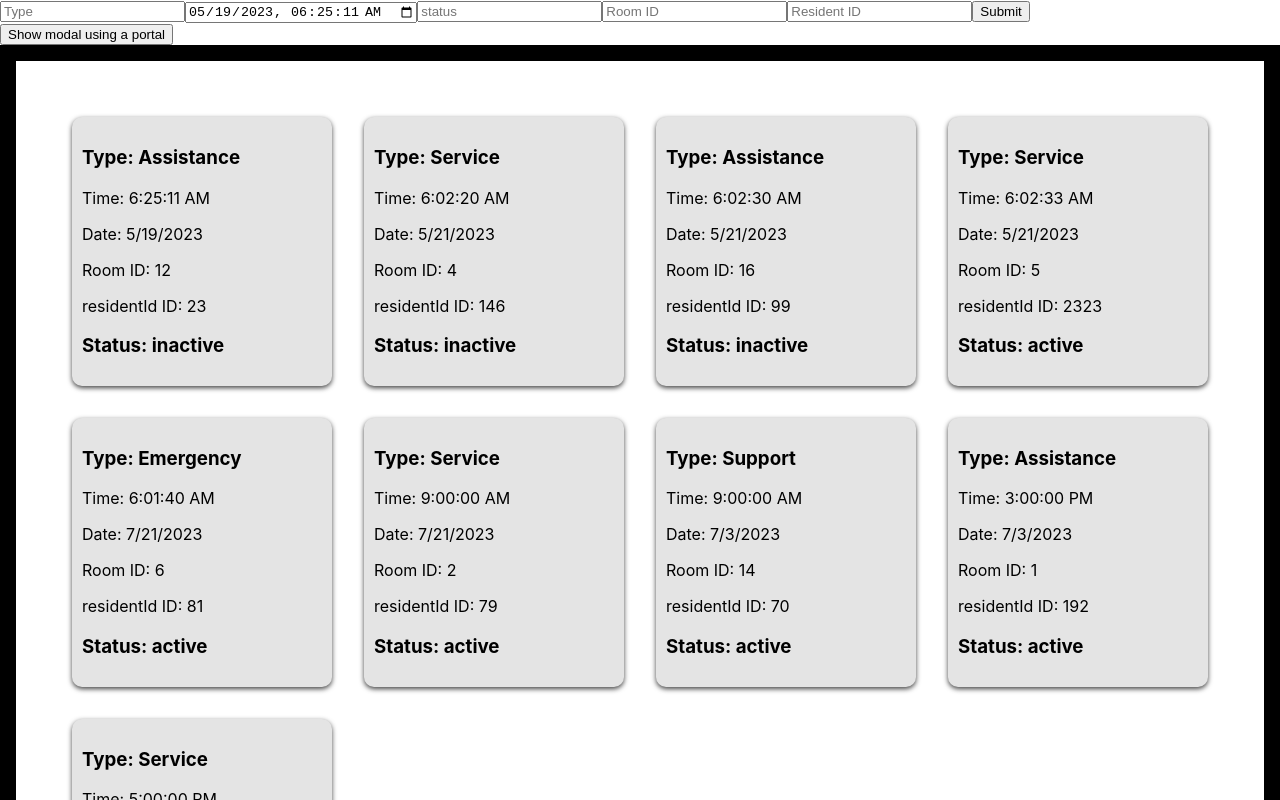
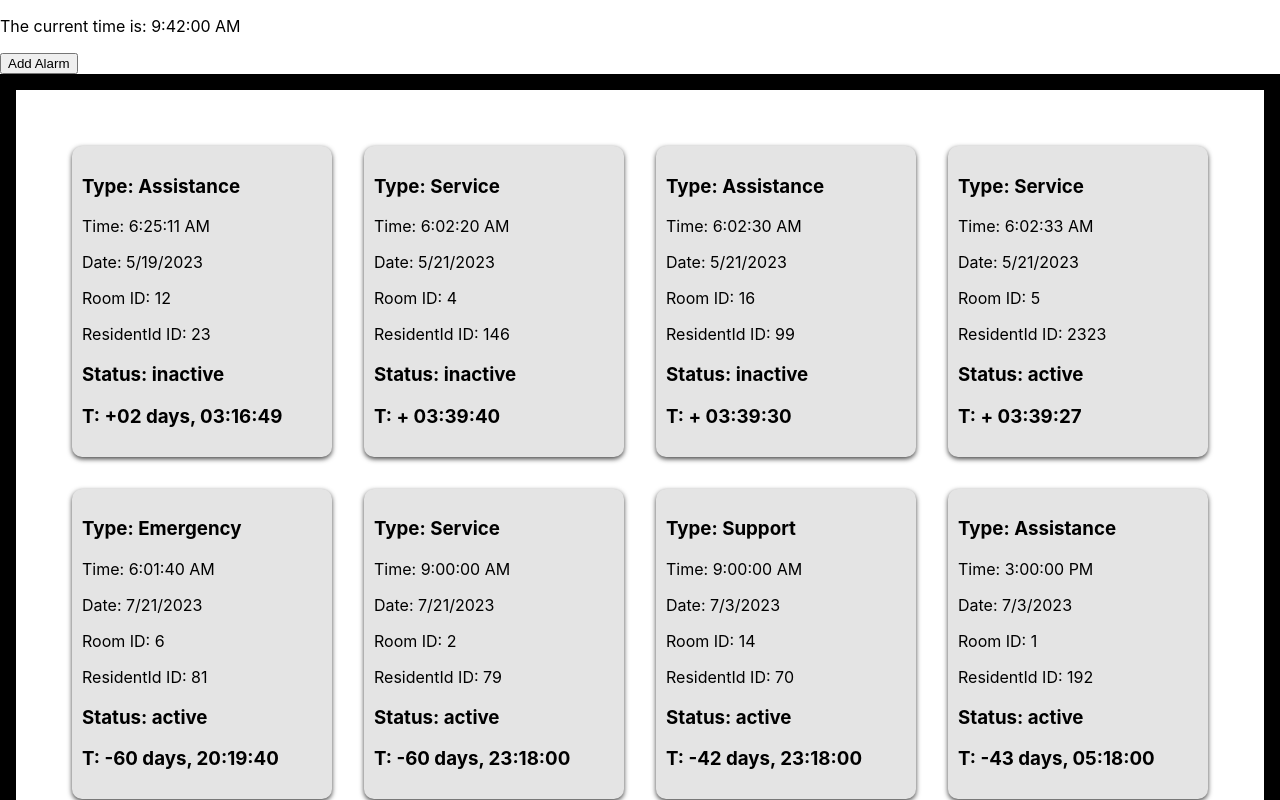
Before and after one commit to vjohndo/event-alarms, a React (Create React App) app in the folder ui/: page / in a window 1280 px wide. Shown: the top 800 px of the page. Built offline with nearby package versions, Linux system fonts and the light colour scheme.

Commit message:
[FEAT] countdown timers

```diff
--- a/ui/src/App.css
+++ b/ui/src/App.css
@@ -34,6 +34,7 @@
 
 .modal {
   display: flex;
+  flex-direction: column;
   justify-content: space-evenly;
   align-items: center;
   box-shadow: rgba(100, 100, 111, 0.3) 0px 7px 29px 0px;
@@ -47,3 +48,8 @@
   left: calc(50% - 125px);
   bottom: 70px;
 }
+
+.alarm-form {
+  display: flex;
+  flex-direction: column;
+}
--- a/ui/src/App.jsx
+++ b/ui/src/App.jsx
@@ -1,27 +1,37 @@
-import { useState } from 'react';
+import { useState, useEffect } from 'react';
 import './App.css';
 import alarmMocks from './mock-data/alarmMocks';
 import Alarms from './components/Alarms';
-import PortalExample from './components/Portal';
-import AddForm from './components/AddForm';
+import Portal from './components/Portal';
 
 function App() {
+  const [uniqueId, setUniqueId] = useState(10);
   const [alarms, setAlarms] = useState([...alarmMocks]);
+  const [time, setTime] = useState(new Date());
+
+  useEffect(() => {
+    const interval = setInterval(() => {
+      setTime(new Date());
+    }, 1000);
+
+    return () => clearInterval(interval);
+  }, []);
 
   const addAlarm = (newAlarm) => {
     setAlarms(prevAlarms => {
-      return [...prevAlarms, newAlarm]
+      return [...prevAlarms, {...newAlarm, id: uniqueId}]
     })
+    setUniqueId(prev => prev + 1)
   };
 
   return (
     <div className="App">
       <header className="App-header">
       </header>
+      <p>The current time is: {time.toLocaleTimeString()}</p>
       <div className="App-body">
-        <AddForm addAlarm={addAlarm} />
-        <div><PortalExample /></div>
-        <Alarms alarms={alarms}/>
+        <div><Portal addAlarm={addAlarm}/></div>
+        <Alarms alarms={alarms} time={time}/>
       </div>
       <footer className="App-footer">
       </footer>
--- a/ui/src/components/AddForm.jsx
+++ b/ui/src/components/AddForm.jsx
@@ -1,22 +1,11 @@
 import { useState } from "react";
 
-const AddForm = (props) => {
-
-    const {addAlarm} = props
-
-    let uniqueId = (function () {
-        let num = 9;
-        return function () {
-            num += 1;
-            return String(num);
-        }
-      }()
-    );
-
+const AddForm = ({addAlarm}) => {
+    let currentTime = new Date().getTime();
     const [newAlarm, setNewAlarm] = useState({
-        id: uniqueId(),
+        id: "",
         type: "",
-        datetime: 1684477511,
+        datetime: currentTime,
         status: "",
         roomId: "",
         residentId: ""
@@ -38,12 +27,15 @@ const AddForm = (props) => {
     }
 
     const convertToISO = (timestamp) => {
-        const date = new Date(timestamp*1000).toISOString();
-        const formattedString = date.substring(0,date.length-1);
+        const date = new Date(timestamp*1000);
+        const isoDateTime = new Date(date.getTime() - (date.getTimezoneOffset() * 60000)).toISOString();
+        const formattedString = isoDateTime.substring(0,isoDateTime.length-1);
+        console.log(formattedString);
         return formattedString
     }
 
     const handleSubmit = (event) => {
+        let currentTime = new Date().getTime();
         setNewAlarm((prev) => {
             let date = new Date(prev.datetime);
             let timestamp = date.getTime();
@@ -52,9 +44,9 @@ const AddForm = (props) => {
         })
         addAlarm(newAlarm);
         setNewAlarm({
-          id: uniqueId(),
+          id: "",
           type: "",
-          datetime: 1684477511,
+          datetime: currentTime,
           status: "",
           roomId: "",
           residentId: ""
@@ -67,7 +59,7 @@ const AddForm = (props) => {
             <input
             onChange={handleChange}
             name="type"
-            placeholder="Type"
+            placeholder="Alarm Type"
             value={newAlarm.type}
             />
             <input
@@ -80,7 +72,7 @@ const AddForm = (props) => {
             <input
             onChange={handleChange}
             name="status"
-            placeholder="status"
+            placeholder="Alarm Status"
             value={newAlarm.status}
             />
             <input
--- a/ui/src/components/Alarm.jsx
+++ b/ui/src/components/Alarm.jsx
@@ -1,6 +1,38 @@
 const Alarm = (props) => {
 
-    const {alarm} = props
+    const {alarm, time} = props
+
+    const calculateTimeDiff = (time1, time2) => {
+        const padAbs = (num) => Math.abs(num).toString().padStart(2,"0");
+
+        let divideFunction = Math.floor;
+
+        if (time1 < time2) {
+            divideFunction = Math.ceil;
+        }
+
+        let msec = time1 - time2;
+        let dd = divideFunction(msec / 1000 / 60 / 60 / 24);
+        msec -= dd * 1000 * 60 * 60 * 24;
+        let hh = divideFunction(msec / 1000 / 60 / 60);
+        msec -= hh * 1000 * 60 * 60;
+        const mm = divideFunction(msec / 1000 / 60);
+        msec -= mm * 1000 * 60;
+        const ss = divideFunction(msec / 1000);
+        msec -= ss * 1000;
+
+        let prefix = "-";
+        if (time1 < time2) {
+            prefix = "+";
+        }
+
+        let days = " ";
+        if (dd !== 0) {
+            days = `${padAbs(dd)} days, `;
+        }
+
+        return (`${prefix}${days}${padAbs(hh)}:${padAbs(mm)}:${padAbs(ss)}`)
+    }
 
     return (
     <div className="alarm">
@@ -8,8 +40,9 @@ const Alarm = (props) => {
         <p>Time: {new Date(alarm.datetime * 1000).toLocaleTimeString()} </p>
         <p>Date: {new Date(alarm.datetime * 1000).toLocaleDateString()}</p>
         <p>Room ID: {alarm.roomId}</p>
-        <p>residentId ID: {alarm.residentId}</p>
+        <p>ResidentId ID: {alarm.residentId}</p>
         <h3>Status: {alarm.status}</h3>
+        <h3>T: {calculateTimeDiff(alarm.datetime * 1000, time.getTime())}</h3>
     </div>
     )
 
--- a/ui/src/components/Alarms.jsx
+++ b/ui/src/components/Alarms.jsx
@@ -2,12 +2,12 @@ import Alarm from "./Alarm"
 
 const Alarms = (props) => {
 
-    const {alarms} = props
+    const {alarms, time} = props
 
     return (
         <div className="alarms">
             {alarms?.map(alarm =>
-                <Alarm key={alarm.id} alarm={alarm} />
+                <Alarm key={alarm.id} alarm={alarm} time={time}/>
             )}
         </div>
     )
--- /dev/null
+++ b/ui/src/components/ModalAddForm.jsx
@@ -0,0 +1,13 @@
+import AddForm from "./AddForm";
+
+const ModalContent = ({ addAlarm, onClose }) => {
+    return (
+      <div className="modal">
+        <div>I'm a modal dialog</div>
+        <AddForm addAlarm={addAlarm}/>
+        <button onClick={onClose}>Close</button>
+      </div>
+    );
+}
+
+export default ModalContent;
--- a/ui/src/components/ModalContent.jsx
+++ /dev/null
@@ -1,8 +0,0 @@
-export default function ModalContent({ onClose }) {
-    return (
-      <div className="modal">
-        <div>I'm a modal dialog</div>
-        <button onClick={onClose}>Close</button>
-      </div>
-    );
-}
--- a/ui/src/components/Portal.jsx
+++ b/ui/src/components/Portal.jsx
@@ -1,19 +1,21 @@
 import { useState } from 'react';
 import { createPortal } from 'react-dom';
-import ModalContent from './ModalContent';
+import ModalAddForm from './ModalAddForm';
 
 
-export default function PortalExample() {
+const Portal = ({addAlarm}) => {
   const [showModal, setShowModal] = useState(false);
   return (
     <>
       <button onClick={() => setShowModal(true)}>
-        Show modal using a portal
+        Add Alarm
       </button>
       {showModal && createPortal(
-        <ModalContent onClose={() => setShowModal(false)} />,
+        <ModalAddForm addAlarm={addAlarm} onClose={() => setShowModal(false)} />,
         document.body
       )}
     </>
   );
 }
+
+export default Portal
```
